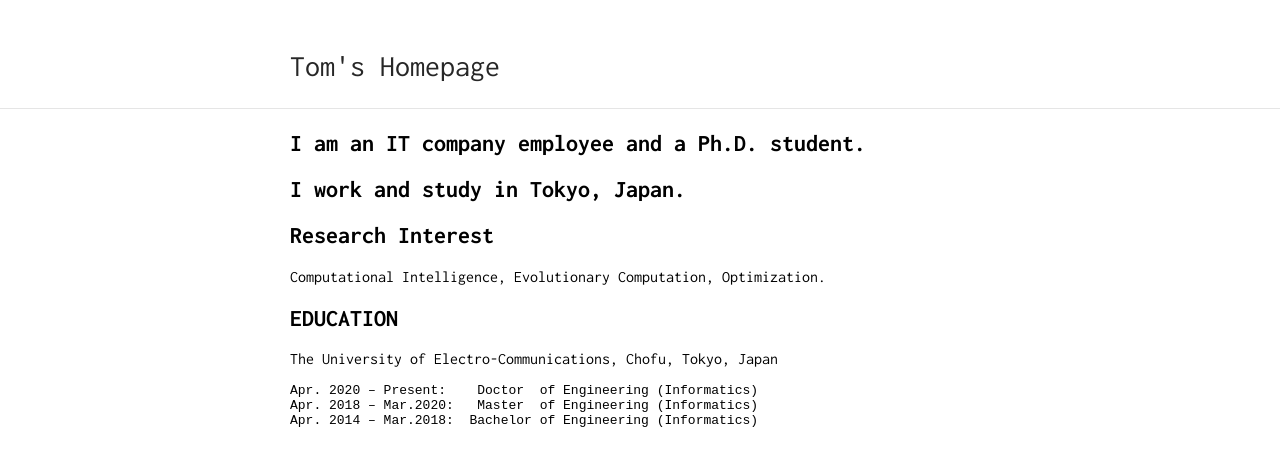
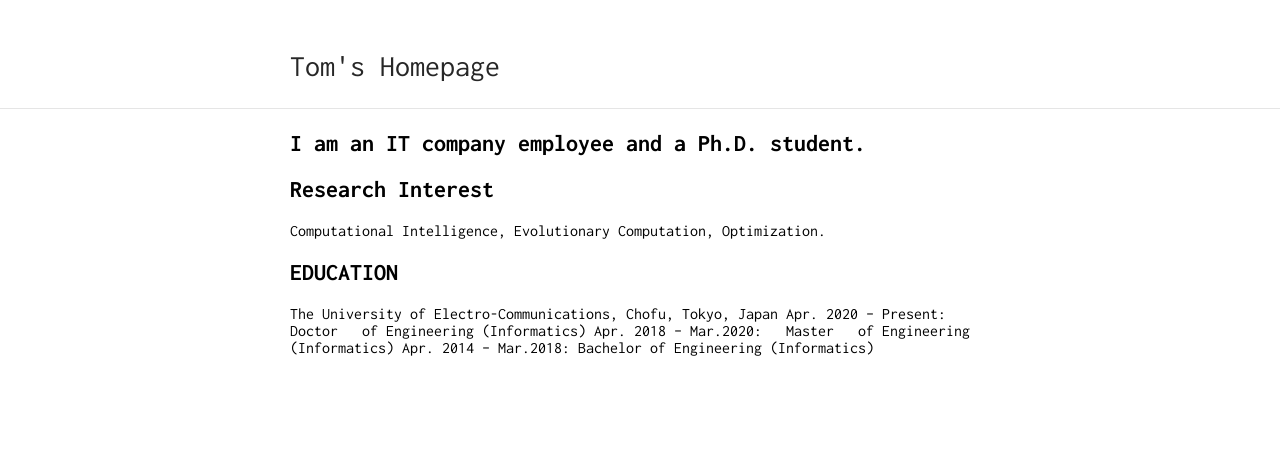
Before and after one commit to tomtkg/tomtkg.github.io, a Jekyll site: the page built from index.md, in a window 1280 px wide. Shown: the top 466 px of the page. Built offline with Jekyll 4.4.1, drawn with Linux system fonts in a browser that asks for light colours; our own code applies the rules of GitHub Pages for plain Markdown files.

Commit message:
Update index.md

```diff
--- a/index.md
+++ b/index.md
@@ -3,7 +3,6 @@
 ---
 
 ## I am an IT company employee and a Ph.D. student.
-## I work and study in Tokyo, Japan.
 
 ## Research Interest
 
@@ -11,11 +10,9 @@
 
 ## EDUCATION
 The University of Electro-Communications, Chofu, Tokyo, Japan
-<pre>
-Apr. 2020 – Present:    Doctor  of Engineering (Informatics)
-Apr. 2018 – Mar.2020:   Master  of Engineering (Informatics)
+Apr. 2020 – Present: &nbsp;&nbsp; Doctor &nbsp; of Engineering (Informatics)
+Apr. 2018 – Mar.2020: &nbsp; Master &nbsp; of Engineering (Informatics)
 Apr. 2014 – Mar.2018:  Bachelor of Engineering (Informatics)
-</pre>
 
 <!--
 ## Publications
```
